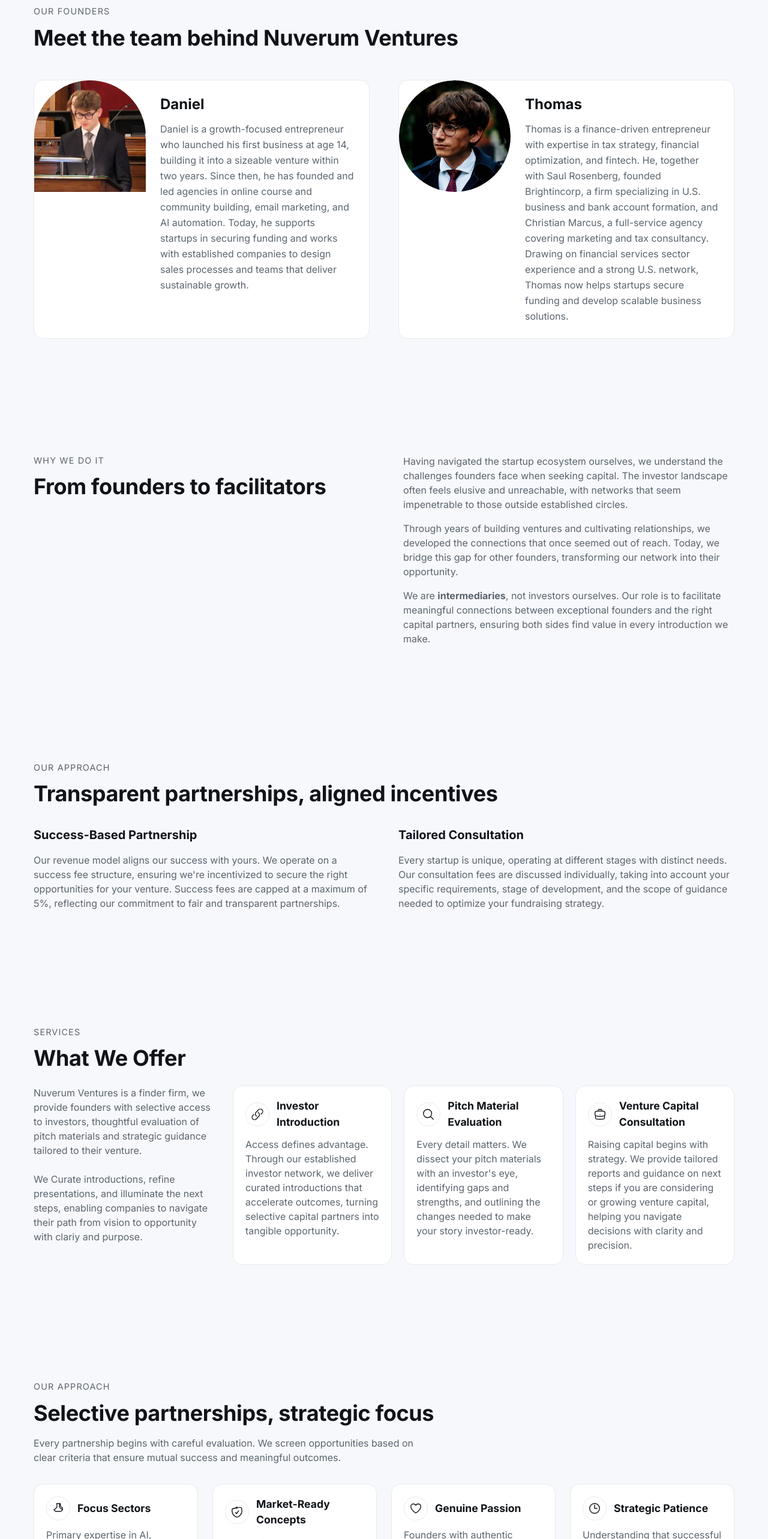
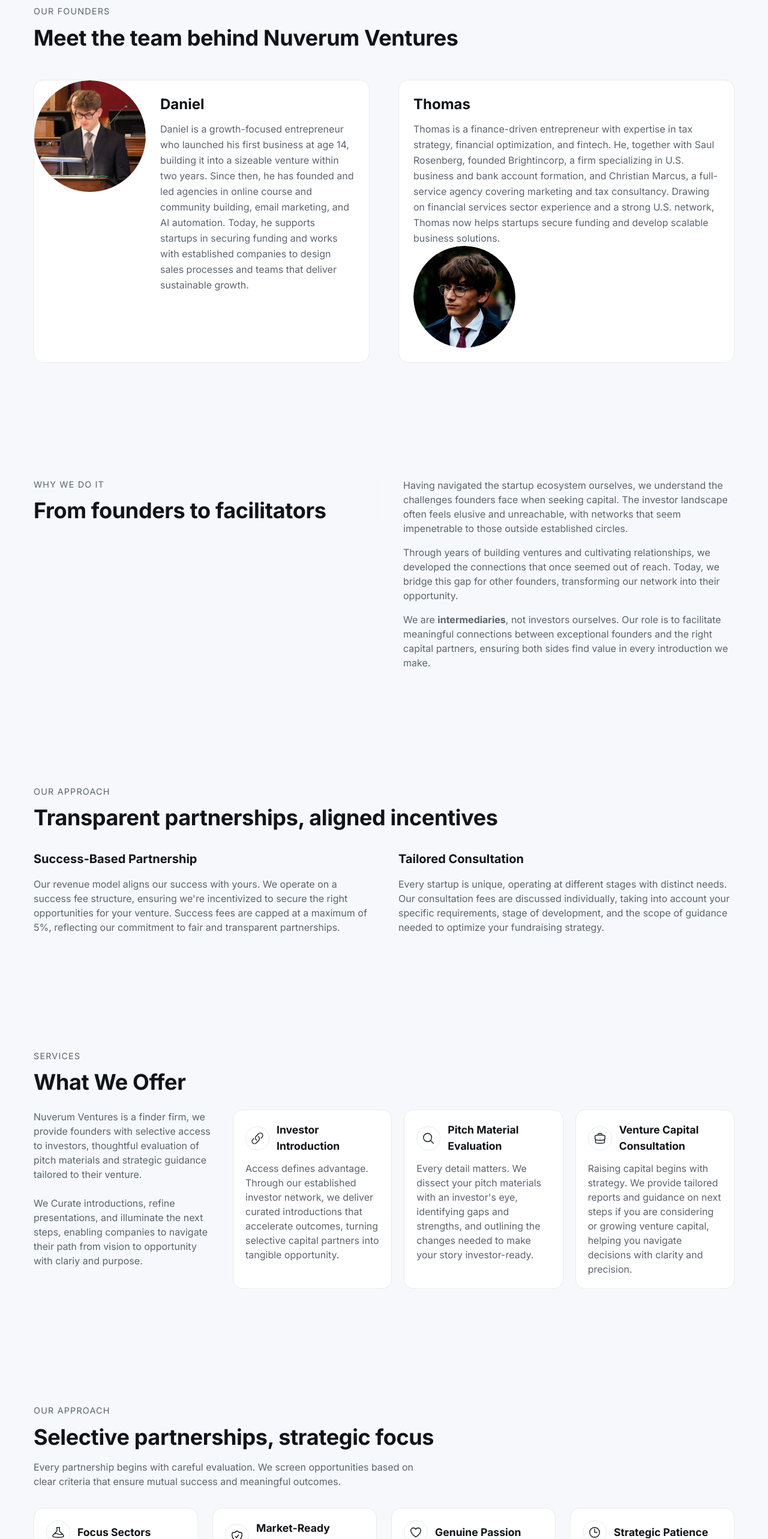
Before and after one commit to penyerang39/nuverum-ventures, a Next.js app: page / in a window 1280 px wide. Shown: the part 1240-3806 px from the top of the page at 60% size. Built offline with nearby package versions, Linux system fonts and the light colour scheme.

Commit message:
cache clear again

```diff
--- a/app/components/ContactModal.tsx
+++ b/app/components/ContactModal.tsx
@@ -196,14 +196,14 @@ export default function ContactModal({ isOpen, onClose }: ContactModalProps) {
                       </div>
 
                       <div>
-                        <label htmlFor="message" className="block text-sm font-medium text-foreground mb-2">
+                        <label htmlFor="message" className="block h-[100px] text-sm font-medium text-foreground mb-2">
                           Message
                         </label>
                         <textarea
                           {...register('message')}
                           id="message"
                           rows={6}
-                          className="input w-full h-[5ch]"
+                          className="input w-full"
                           placeholder="Tell us about your project or inquiry..."
                         />
                         {errors.message && (
--- a/app/error.tsx
+++ b/app/error.tsx
@@ -1,7 +1,7 @@
 'use client'
 
 export default function Error({
-  error: _error,
+  error,
   reset,
 }: {
   error: Error & { digest?: string }
--- a/app/layout.tsx
+++ b/app/layout.tsx
@@ -171,7 +171,7 @@ export default function RootLayout({
         <LoadingSplash />
         <Navbar />
         <main className="bg-background">{children}</main>
-        <footer className="section border-t border-w-1px border-muted">
+        <footer className="section">
           <div className="container flex flex-col md:flex-row justify-between items-start gap-4 md:gap-[30px]">
             <p className="text-muted text-italic max-w-[600px]">Legal Disclaimer: We are not a licensed broker, dealer, or financial intermediary. Our role is limited to providing introductory and strategic consulting services. We do not execute, facilitate, or guarantee any transactions. All decisions and actions taken based on our services are at your sole discretion and risk.</p>
             <p className="text-muted text-nowrap">© {new Date().getFullYear()} Nuverum Ventures</p>
--- a/app/page.tsx
+++ b/app/page.tsx
@@ -1,9 +1,8 @@
 'use client'
 
 import Image from "next/image";
-import { MagnifyingGlassIcon, BriefcaseIcon, ChevronDownIcon } from "@heroicons/react/24/outline";
+import { MagnifyingGlassIcon, BriefcaseIcon, ChevronDownIcon, LinkIcon, HeartIcon, BeakerIcon, ShieldCheckIcon, ClockIcon, } from "@heroicons/react/24/outline";
 import { useState, useEffect } from "react";
-import Head from "next/head";
 import AnimatedArrowIcon from "./components/AnimatedArrowIcon";
 import ContactModal from "./components/ContactModal";
 import ShinyText from "./components/ShinyText";
@@ -149,13 +148,13 @@ export default function Home() {
           <div className="grid gap-8 grid-cols-1 lg:grid-cols-2 lg:gap-12">
             {/* Daniel */}
             <div className="card-no-padding text-start overflow-hidden flex flex-col lg:flex-row">
-              <div className="relative w-full lg:w-1/3 rounded-t-2xl lg:rounded-full overflow-hidden flex-shrink-0">
+              <div className="relative w-full lg:w-1/3 rounded-tr-0 rounded-full overflow-hidden flex-shrink-0">
                 <Image
                   src="/Daniels.jpg"
                   alt="Daniel - Growth-focused entrepreneur"
                   width={400}
                   height={300}
-                  className="w-full h-auto object-cover"
+                  className="w-full h-auto object-cover rounded-tr-0 rounded-full"
                 />
               </div>
               <div className="p-6 flex-1">
@@ -168,20 +167,21 @@ export default function Home() {
 
             {/* Thomas */}
             <div className="card-no-padding text-start overflow-hidden flex flex-col lg:flex-row">
-              <div className="relative w-full lg:w-1/3 rounded-t-full lg:rounded-full overflow-hidden flex-shrink-0">
+
+              <div className="p-6 flex-1">
+                <h3 className="text-2xl font-semibold mb-3 text-center lg:text-start">Thomas</h3>
+                <p className="text-muted text-start leading-relaxed">
+                  Thomas is a finance-driven entrepreneur with expertise in tax strategy, financial optimization, and fintech. He, together with Saul Rosenberg, founded Brightincorp, a firm specializing in U.S. business and bank account formation, and Christian Marcus, a full-service agency covering marketing and tax consultancy. Drawing on financial services sector experience and a strong U.S. network, Thomas now helps startups secure funding and develop scalable business solutions.
+                </p>
+                <div className="relative w-full lg:w-1/3 rounded-t-full rounded-full items-end overflow-hidden flex-shrink-0">
                 <Image
                   src="/Thomas.jpg"
                   alt="Thomas - Finance-driven entrepreneur"
                   width={400}
                   height={300}
-                  className="w-full h-auto object-cover rounded-t-full lg:rounded-full"
+                  className="w-full h-auto object-cover rounded-tr-0 rounded-full"
                 />
-              </div>
-              <div className="p-6 flex-1">
-                <h3 className="text-2xl font-semibold mb-3 text-center lg:text-start">Thomas</h3>
-                <p className="text-muted text-start leading-relaxed">
-                  Thomas is a finance-driven entrepreneur with expertise in tax strategy, financial optimization, and fintech. He, together with Saul Rosenberg, founded Brightincorp, a firm specializing in U.S. business and bank account formation, and Christian Marcus, a full-service agency covering marketing and tax consultancy. Drawing on financial services sector experience and a strong U.S. network, Thomas now helps startups secure funding and develop scalable business solutions.
-                </p>
+                </div>
               </div>
             </div>
           </div>
@@ -220,7 +220,7 @@ export default function Home() {
             <div className="space-y-4">
               <h3 className="text-xl font-semibold">Success-Based Partnership</h3>
               <p className="text-muted">
-                Our revenue model aligns our success with yours. We operate on a success fee structure, ensuring we're incentivized to secure the right opportunities for your venture. Success fees are capped at a maximum of 5%, reflecting our commitment to fair and transparent partnerships.
+                Our revenue model aligns our success with yours. We operate on a success fee structure, ensuring we&apos;re incentivized to secure the right opportunities for your venture. Success fees are capped at a maximum of 5%, reflecting our commitment to fair and transparent partnerships.
               </p>
             </div>
             <div className="space-y-4">
@@ -249,10 +249,7 @@ export default function Home() {
             <div className="card">
               <div className="flex items-center gap-3 mb-3">
                 <div className="card-icon-inline" aria-hidden>
-                  <span className="text-[22px]"><svg xmlns="http://www.w3.org/2000/svg" fill="none" viewBox="0 0 24 24" strokeWidth={1.5} stroke="currentColor" className="size-full">
-                      <path strokeLinecap="round" strokeLinejoin="round" d="M13.19 8.688a4.5 4.5 0 0 1 1.242 7.244l-4.5 4.5a4.5 4.5 0 0 1-6.364-6.364l1.757-1.757m13.35-.622 1.757-1.757a4.5 4.5 0 0 0-6.364-6.364l-4.5 4.5a4.5 4.5 0 0 0 1.242 7.244" />
-                      </svg>
-                </span>
+                 <LinkIcon className="size-full" aria-hidden />
                 </div>
                 <div className="card-title">Investor Introduction</div>
               </div>
@@ -307,9 +304,7 @@ export default function Home() {
             <div className="card">
               <div className="flex items-center gap-3 mb-3">
                 <div className="card-icon-inline" aria-hidden>
-                  <svg xmlns="http://www.w3.org/2000/svg" fill="none" viewBox="0 0 24 24" strokeWidth={1.5} stroke="currentColor" className="size-full">
-                    <path strokeLinecap="round" strokeLinejoin="round" d="M9.75 3.104v5.714a2.25 2.25 0 0 1-.659 1.591L5 14.5M9.75 3.104c-.251.023-.501.05-.75.082m.75-.082a24.301 24.301 0 0 1 4.5 0m0 0v5.714c0 .597.237 1.17.659 1.591L19.8 14.5M14.25 3.104c.251.023.501.05.75.082M19.8 14.5l-2.382 2.382A2.25 2.25 0 0 1 15.826 17.5h-7.652c-.618 0-1.214-.246-1.65-.682L4.142 14.436M19.8 14.5V12a2.25 2.25 0 0 0-.659-1.591L16.659 8.409c-.422-.422-.659-.995-.659-1.591V3.104" />
-                  </svg>
+                 <BeakerIcon className="size-full" aria-hidden/>
                 </div>
                 <div className="card-title">Focus Sectors</div>
               </div>
@@ -322,9 +317,7 @@ export default function Home() {
             <div className="card">
               <div className="flex items-center gap-3 mb-3">
                 <div className="card-icon-inline" aria-hidden>
-                  <svg xmlns="http://www.w3.org/2000/svg" fill="none" viewBox="0 0 24 24" strokeWidth={1.5} stroke="currentColor" className="size-full">
-                    <path strokeLinecap="round" strokeLinejoin="round" d="M9 12.75 11.25 15 15 9.75m-3-7.036A11.959 11.959 0 0 1 3.598 6 11.99 11.99 0 0 0 3 9.749c0 5.592 3.824 10.29 9 11.623 5.176-1.332 9-6.03 9-11.623C21 7.51 20.402 5.227 19.402 4a11.966 11.966 0 0 0-8.402 1.36Z" />
-                  </svg>
+                <ShieldCheckIcon className="size-full" aria-hidden/>
                 </div>
                 <div className="card-title">Market-Ready Concepts</div>
               </div>
@@ -337,9 +330,7 @@ export default function Home() {
             <div className="card">
               <div className="flex items-center gap-3 mb-3">
                 <div className="card-icon-inline" aria-hidden>
-                  <svg xmlns="http://www.w3.org/2000/svg" fill="none" viewBox="0 0 24 24" strokeWidth={1.5} stroke="currentColor" className="size-full">
-                    <path strokeLinecap="round" strokeLinejoin="round" d="M21 8.25c0-2.485-2.099-4.5-4.688-4.5-1.935 0-3.597 1.126-4.312 2.733-.715-1.607-2.377-2.733-4.313-2.733C5.1 3.75 3 5.765 3 8.25c0 7.22 9 12 9 12s9-4.78 9-12Z" />
-                  </svg>
+                <HeartIcon className="size-full" aria-hidden/>
                 </div>
                 <div className="card-title">Genuine Passion</div>
               </div>
@@ -352,9 +343,7 @@ export default function Home() {
             <div className="card">
               <div className="flex items-center gap-3 mb-3">
                 <div className="card-icon-inline" aria-hidden>
-                  <svg xmlns="http://www.w3.org/2000/svg" fill="none" viewBox="0 0 24 24" strokeWidth={1.5} stroke="currentColor" className="size-full">
-                    <path strokeLinecap="round" strokeLinejoin="round" d="M12 6v6h4.5m4.5 0a9 9 0 1 1-18 0 9 9 0 0 1 18 0Z" />
-                  </svg>
+                <ClockIcon className="size-full" aria-hidden/>
                 </div>
                 <div className="card-title">Strategic Patience</div>
               </div>
--- a/next.config.ts
+++ b/next.config.ts
@@ -2,7 +2,7 @@ import type { NextConfig } from "next";
 
 const nextConfig: NextConfig = {
   images: {
-    unoptimized: true,
+    unoptimized: false,
   },
 };
 
```
